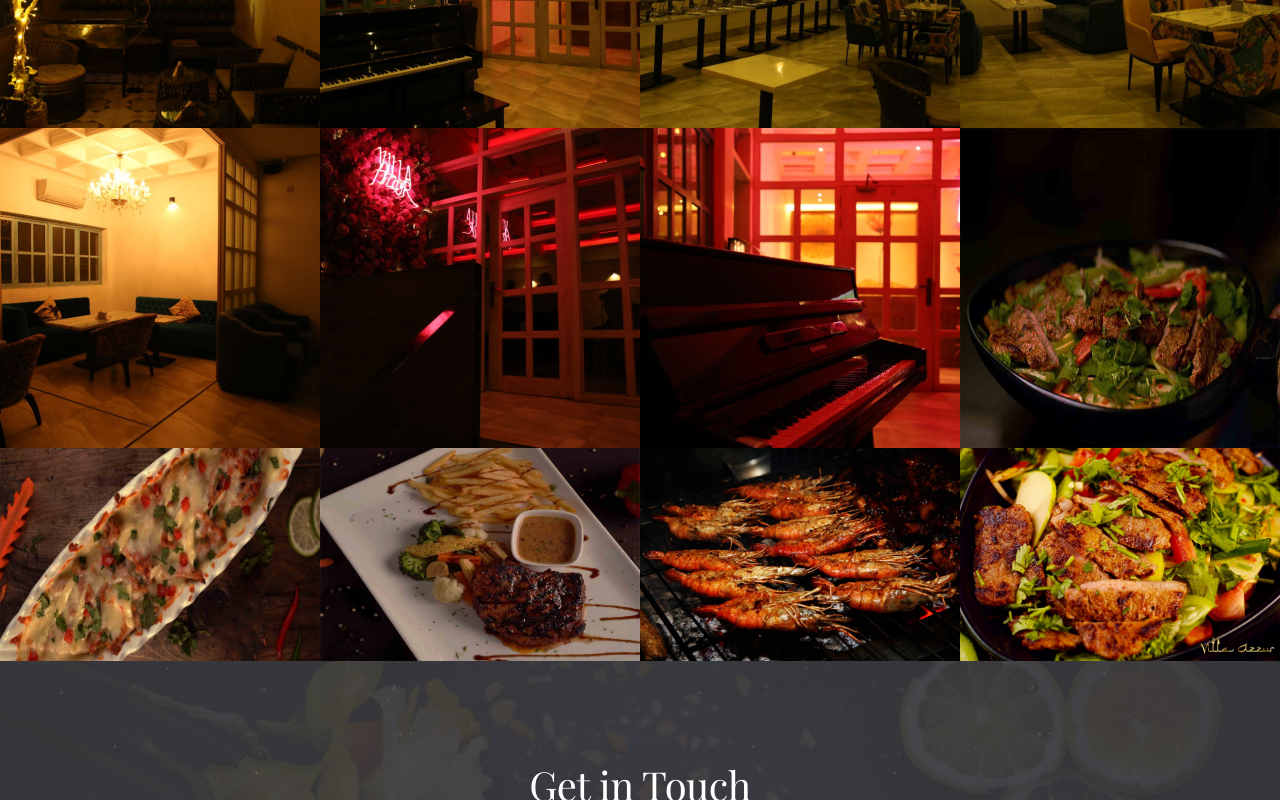
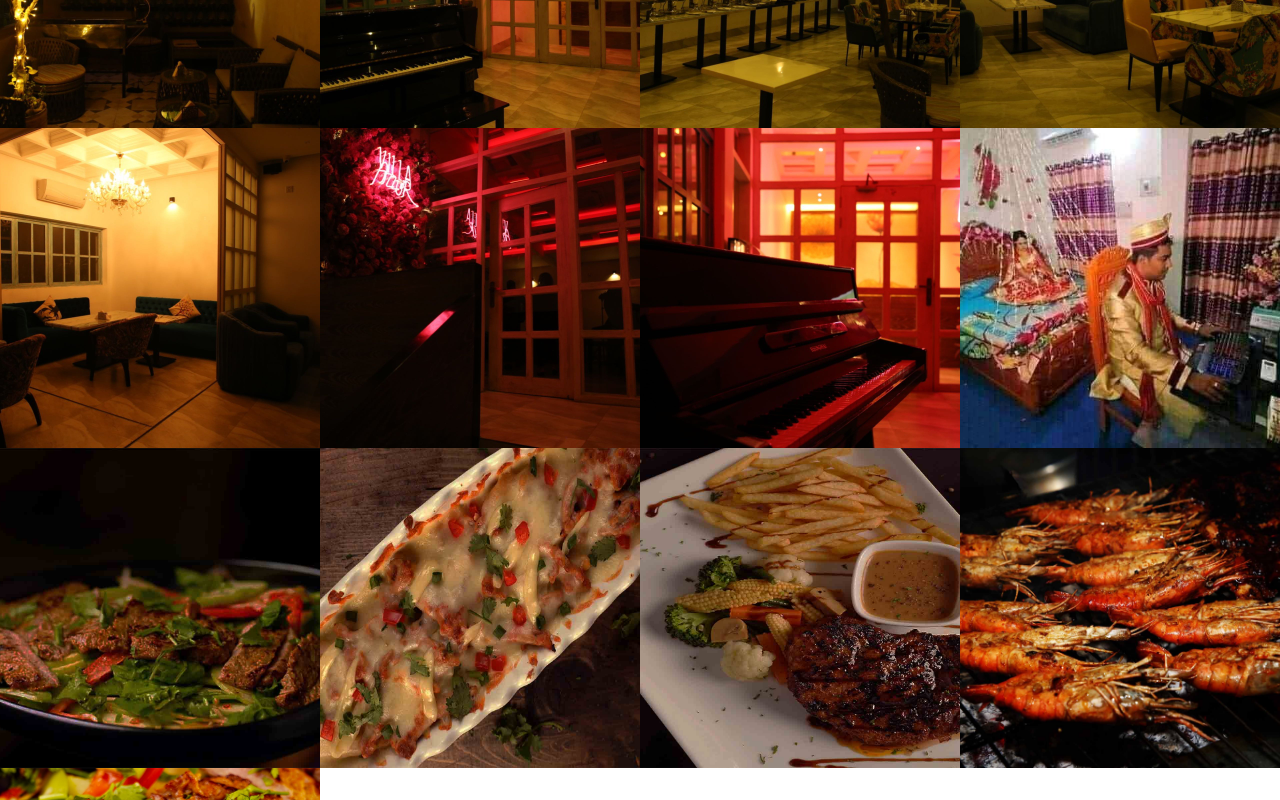
Before and after one commit to sisrafilss/vailla-azzur-client-next, a Next.js app: page / in a window 1280 px wide. Shown: the part 7160-7960 px from the top of the page. Built offline with nearby package versions, Linux system fonts and the light colour scheme; a web font is replaced by a local one.

Commit message:
gallery section bug fixed

```diff
--- a/components/Gallery/Gallery.js
+++ b/components/Gallery/Gallery.js
@@ -24,7 +24,7 @@ function Gallery() {
             <span onClick={() => setGalMenu("restaurant")}>Restaurant</span>
           </li>
           <li>
-            <span onClick={() => setGalMenu("food")}>Restaurant</span>
+            <span onClick={() => setGalMenu("food")}>Food</span>
           </li>
         </ul>
       </div>
--- a/components/Gallery/GalleryGrid.js
+++ b/components/Gallery/GalleryGrid.js
@@ -6,13 +6,16 @@ function GalleryGrid({ galData, category }) {
   const { id, image, description } = galData;
   return (
     <div className={`${styles.gal_project} gallery_pic`}>
+
       <img className={styles.gal_project_img} src={image} alt="" />
+
       <div className={styles.hover_gal}>
         <div className={styles.inner_gal}>
           <h2>{description}</h2>
           <span>{category}</span>
         </div>
       </div>
+
     </div>
   );
 }
--- a/data/home.json
+++ b/data/home.json
@@ -57,6 +57,11 @@
           "id": 7,
           "image": "/images/rest7.jpg",
           "description": "Location 7"
+        },
+        {
+          "id": 8,
+          "image": "/images/test.jpg",
+          "description": "Test Image"
         }
       ]
     },
--- a/styles/Gallery.module.css
+++ b/styles/Gallery.module.css
@@ -2,18 +2,19 @@
   margin-bottom: 50px;
 }
 .gal_project {
-  width: 25%;
+  width: 25vw;
   overflow: hidden;
   position: relative;
   padding-bottom: 0;
 }
 .gal_project_img {
-  width: 100%;
-  min-width: 100%;
+  width: 25vw;
+  height: 25vw;
+  object-fit: cover;
+  /* min-height: 100%;
+  max-height: 100%;
   max-width: 100%;
-  min-height: 100%;
-  max-height: 100%;
-  height: auto;
+  max-width: 100%; */
   transition: all 0.6s ease-in-out;
   -moz-transition: all 0.6s ease-in-out;
   -webkit-transition: all 0.6s ease-in-out;
@@ -105,21 +106,43 @@
   margin-right: 0;
 }
 
+@media (min-width: 992px) {
+  .gal_project {
+    width: 25vw;
+  }
+  .gal_project_img {
+    width: 25vw;
+    height: 25vw;
+  }
+}
+
 @media (max-width: 991px) {
   .gal_project {
-    width: 33.3333%;
+    width: 33.3333vw;
+  }
+  .gal_project_img {
+    width: 33.3333vw;
+    height: 33.3333vw;
   }
 }
 
 @media (max-width: 767px) {
   .gal_project {
-    width: 50%;
+    width: 50vw;
+  }
+  .gal_project_img {
+    width: 50vw;
+    height: 50vw;
   }
 }
 
 @media (max-width: 500px) {
   .gal_project {
-    width: 100%;
+    width: 100vw;
     text-align: center;
   }
+  .gal_project_img {
+    width: 100vw;
+    height: 100vw;
+  }
 }
```
Also changed, not shown: public/images/test.jpg (added).
